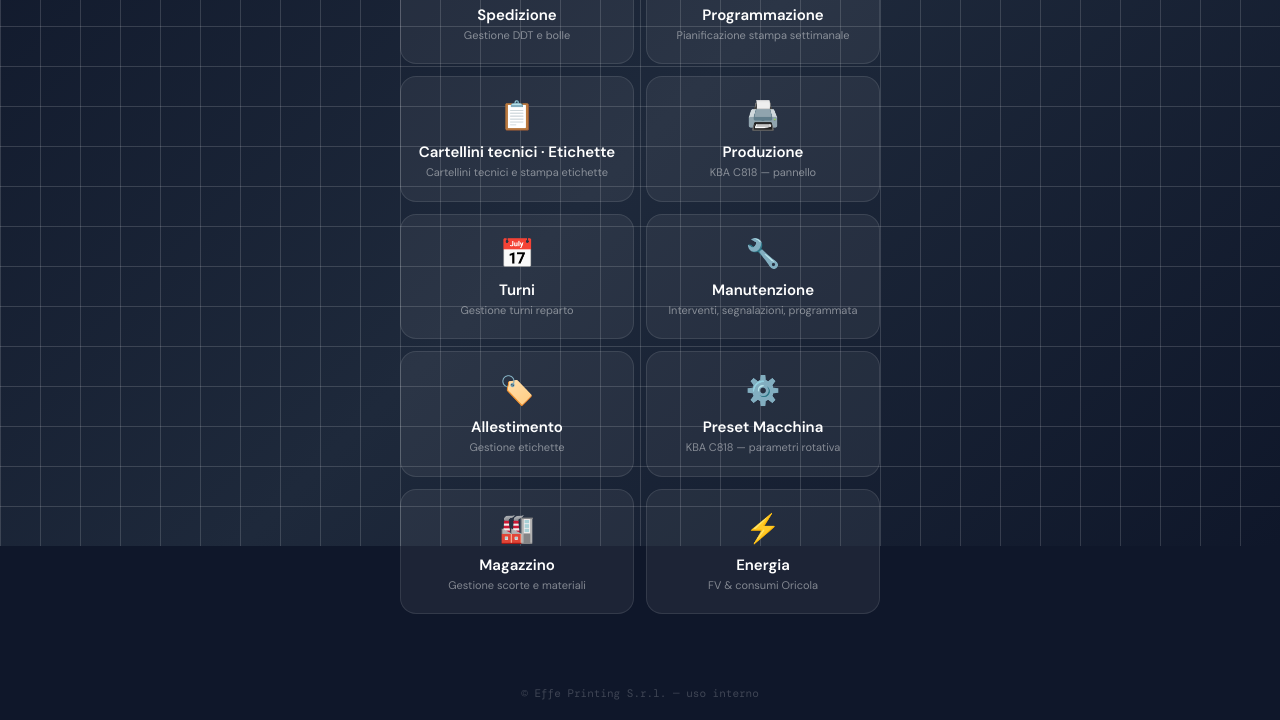
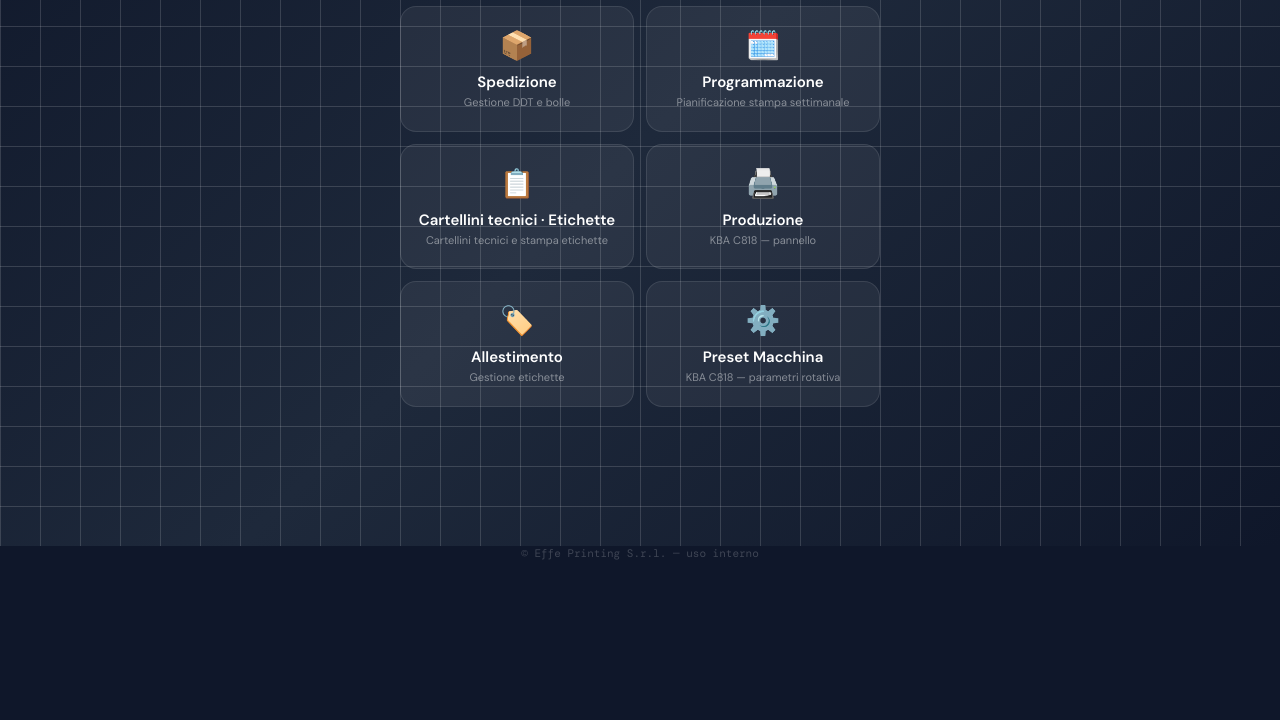
Before and after one commit to marcolitosud/portale, a plain HTML site: page index.html in a window 1280 px wide. Shown: the part 254-974 px from the top of the page. After the commit the page ends 834 px from the top, so only its background shows below. Drawn offline with nearby package versions, Linux system fonts and the light colour scheme.

Commit message:
Portale: nascosti i pulsanti Turni, Manutenzione, Magazzino, Energia
Le pagine HTML restano nel repo e raggiungibili tramite link diretto.

Co-Authored-By: Claude Opus 5.5 <noreply@anthropic.com>
Claude-Session: https://claude.ai/code/session_01PqEjkhUT82Uy1jrYWfApfK

```diff
--- a/index.html
+++ b/index.html
@@ -119,16 +119,6 @@ html,body{font-family:var(--sans);min-height:100vh;background:#0F172A;color:whit
       <div class="rep-name">Produzione</div>
       <div class="rep-desc">KBA C818 — pannello</div>
     </div>
-    <div class="rep turni" onclick="selRep(this,'turni')">
-      <span class="rep-emoji">📅</span>
-      <div class="rep-name">Turni</div>
-      <div class="rep-desc">Gestione turni reparto</div>
-    </div>
-    <div class="rep manutenzione" onclick="selRep(this,'manutenzione')">
-      <span class="rep-emoji">🔧</span>
-      <div class="rep-name">Manutenzione</div>
-      <div class="rep-desc">Interventi, segnalazioni, programmata</div>
-    </div>
     <div class="rep allestimento" onclick="selRep(this,'allestimento')">
       <span class="rep-emoji">🏷️</span>
       <div class="rep-name">Allestimento</div>
@@ -138,16 +128,6 @@ html,body{font-family:var(--sans);min-height:100vh;background:#0F172A;color:whit
       <span class="rep-emoji">⚙️</span>
       <div class="rep-name">Preset Macchina</div>
       <div class="rep-desc">KBA C818 — parametri rotativa</div>
-    </div>
-    <div class="rep magazzino" onclick="selRep(this,'magazzino')">
-      <span class="rep-emoji">🏭</span>
-      <div class="rep-name">Magazzino</div>
-      <div class="rep-desc">Gestione scorte e materiali</div>
-    </div>
-    <div class="rep energia" onclick="selRep(this,'energia')">
-      <span class="rep-emoji">⚡</span>
-      <div class="rep-name">Energia</div>
-      <div class="rep-desc">FV &amp; consumi Oricola</div>
     </div>
   </div>
 
```
